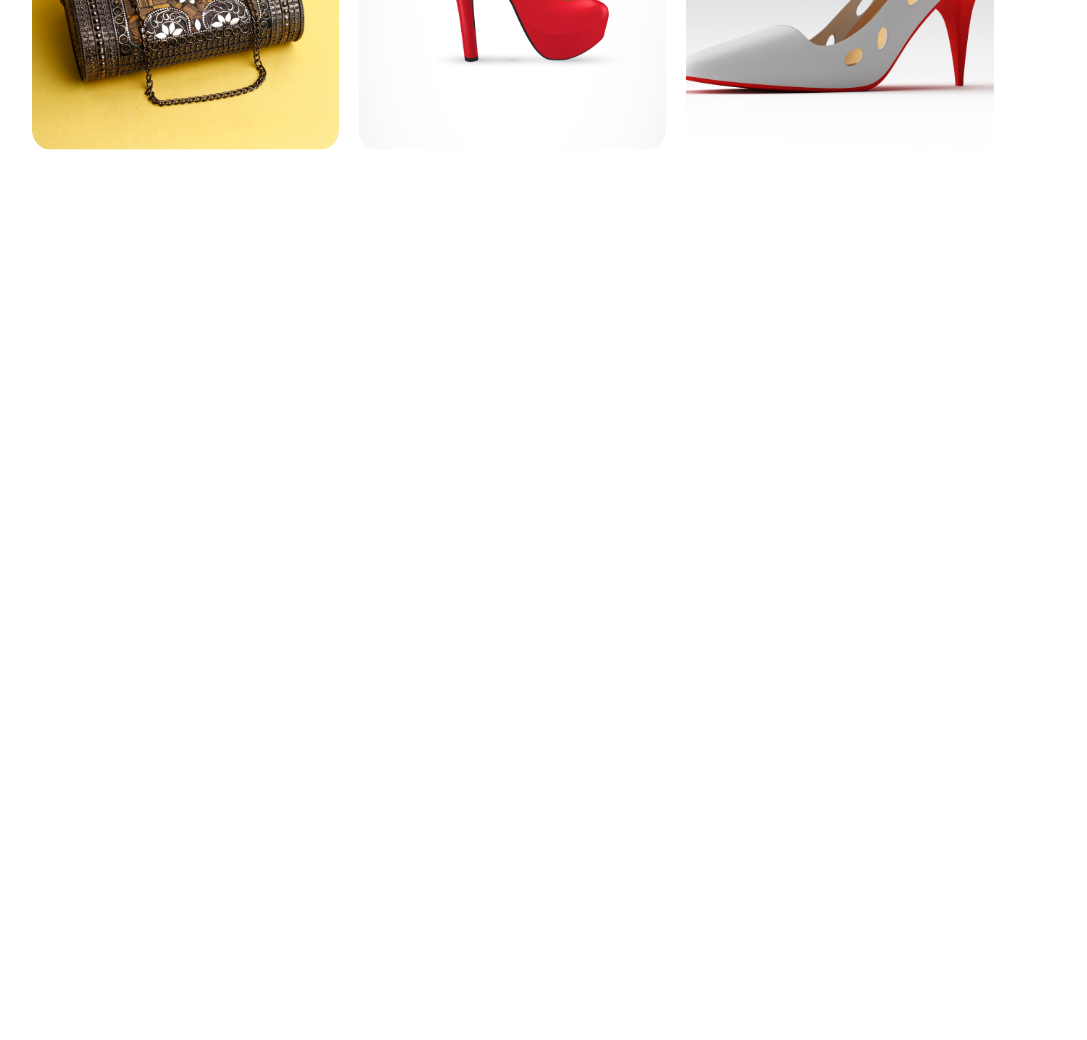
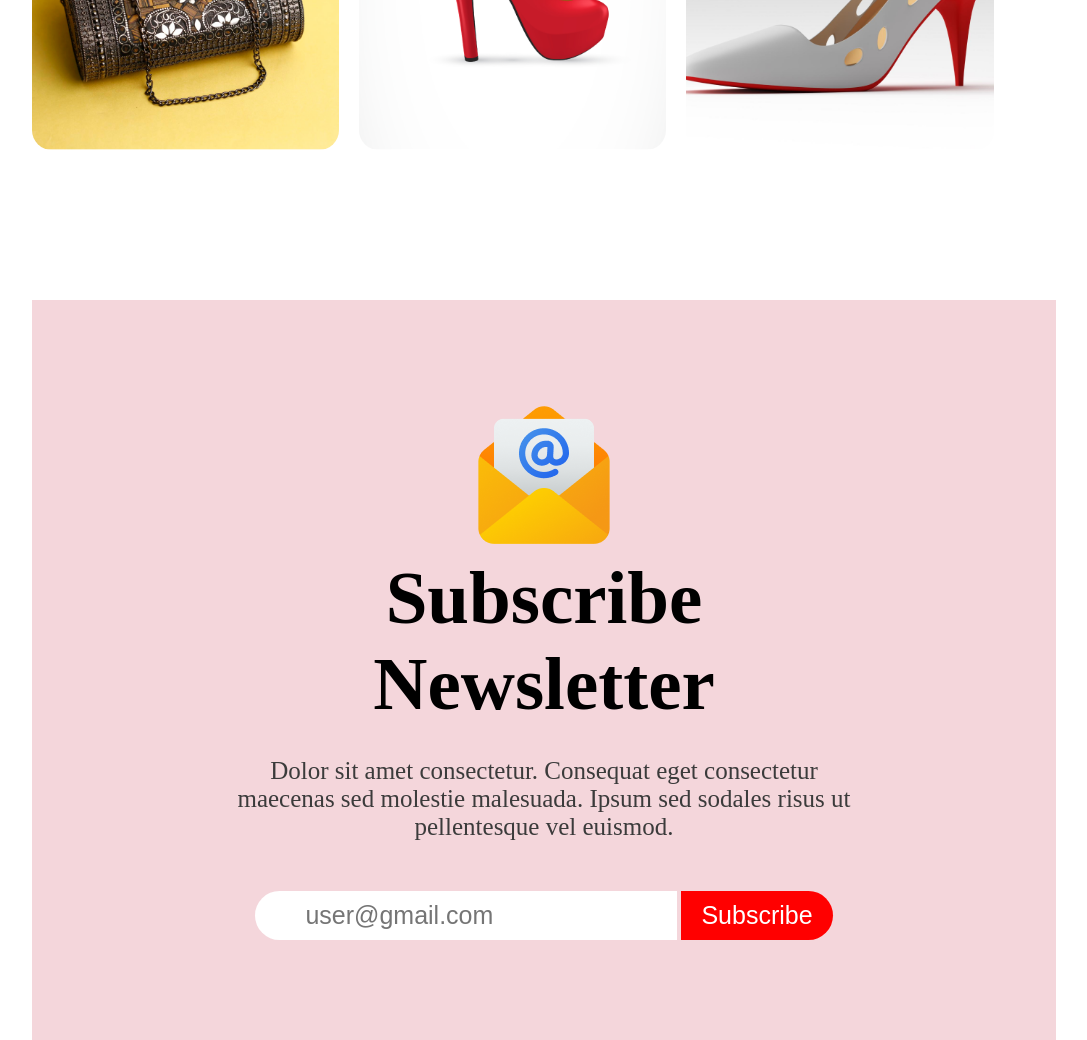
Before and after one commit to huttam6003/R8A1-New-Year-New-Mission, a plain HTML site: page index.html in a window 1280 px wide. Shown: the part 3187-4227 px from the top of the page, without its empty margins (96-1183 px from the left). Before the commit the page ends 3487 px from the top, so only its background shows below. Drawn offline with Linux system fonts and the light colour scheme.

Commit message:
subscribe section done

```diff
--- a/index.html
+++ b/index.html
@@ -72,7 +72,20 @@
       </div>
     </section>
 
-
+    <!-- Subscribe section  -->
+    <section class="container">
+      <div class="subscribe">
+        <img src="image/Group 61.png" alt="">
+        <h1 class="section-title">Subscribe Newsletter</h1>
+        <p class="section-text">Dolor sit amet consectetur. Consequat eget consectetur maecenas sed molestie malesuada.
+          Ipsum sed sodales
+          risus ut pellentesque vel euismod. </p>
+        <div>
+          <input type="email" name="" id="" placeholder="user@gmail.com" class="email">
+          <button class="btn">Subscribe</button>
+        </div>
+      </div>
+    </section>
 
   </main>
   <footer>
--- a/styles/styles.css
+++ b/styles/styles.css
@@ -119,3 +119,34 @@
 .portfolio-img img:hover {
   border: 3px solid lightcoral;
 }
+
+/* Subscribe section styles  */
+.subscribe {
+  background-color: rgb(244, 214, 219);
+  padding: 100px 200px;
+  text-align: center;
+}
+
+.subscribe h1 {
+  color: black;
+}
+
+.subscribe p {
+  margin: 30px 0 50px 0;
+}
+
+.email {
+  border: none;
+  border-radius: 30px 0 0 30px;
+  padding: 10px 50px;
+  font-size: 25px;
+}
+
+.btn {
+  color: white;
+  background-color: red;
+  border: none;
+  border-radius: 0 30px 30px 0;
+  padding: 10px 20px;
+  font-size: 25px;
+}
```
